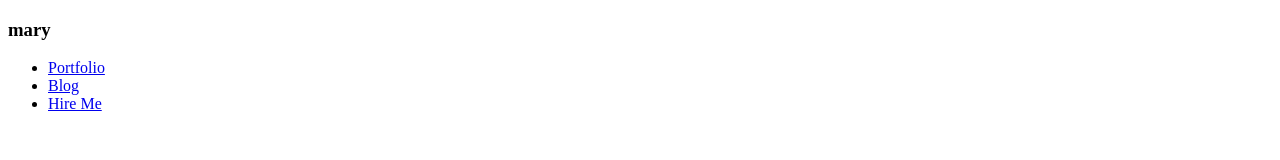
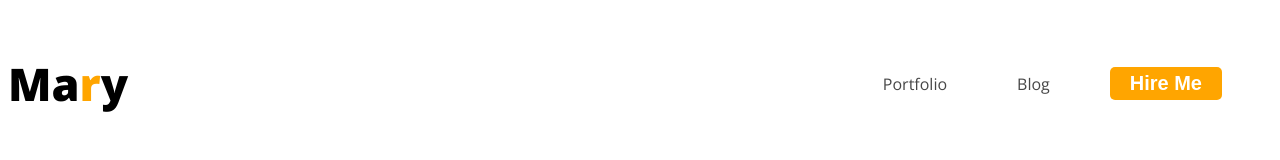
Before and after one commit to karnojitroy/web-developer-portfolio, a plain HTML site: page index.html in a window 1280 px wide. Drawn offline with nearby package versions, Linux system fonts and the light colour scheme.

Commit message:
nav menu added

```diff
--- a/index.html
+++ b/index.html
@@ -4,15 +4,19 @@
     <meta charset="UTF-8">
     <meta name="viewport" content="width=device-width, initial-scale=1.0">
     <title>web-developer-portfolio</title>
+    <link rel="stylesheet" href="styles/style.css">
+    <link rel="preconnect" href="https://fonts.googleapis.com">
+<link rel="preconnect" href="https://fonts.gstatic.com" crossorigin>
+<link href="https://fonts.googleapis.com/css2?family=Open+Sans:ital,wght@0,300..800;1,300..800&display=swap" rel="stylesheet">
 </head>
 <body>
     <header>
         <nav>
-            <h3>mary</h3>
+            <h3 class="nav-title">Ma<span class="text-primary-color">r</span>y</h3>
             <ul>
                 <li><a href="portfolio.html">Portfolio</a></li>
                 <li><a href="blog.html">Blog</a></li>
-                <li><a href="hireme.html">Hire Me</a></li>
+                <li><button class="btn-primary">Hire Me</button></li>
             </ul>
         </nav>
     </header>
--- /dev/null
+++ b/styles/style.css
@@ -0,0 +1,45 @@
+body{
+  font-family: "Open Sans", system-ui;
+  font-optical-sizing: auto;
+}
+
+nav{
+    display: flex;
+    align-items: center;
+    justify-content: space-between;
+
+}
+.nav-title{
+    color: black;
+    font-size: 45px;
+    font-weight: 800;
+}
+.text-primary-color{
+    color: orange;
+}
+nav > ul{
+    display: flex;
+    align-items: center;
+}
+nav li{
+    list-style: none;
+    margin-right: 50px;
+}
+nav a{
+    text-decoration: none;
+    color: #474747;
+    padding: 10px;
+}
+nav li a:hover{
+    color: orange;
+}
+.btn-primary{
+    background-color: orange;
+    border-radius: 5px;
+    border: 0;
+    font-size: 20px;
+    font-weight: 700;
+    color: white;
+    padding: 5px 20px;
+
+}
```
